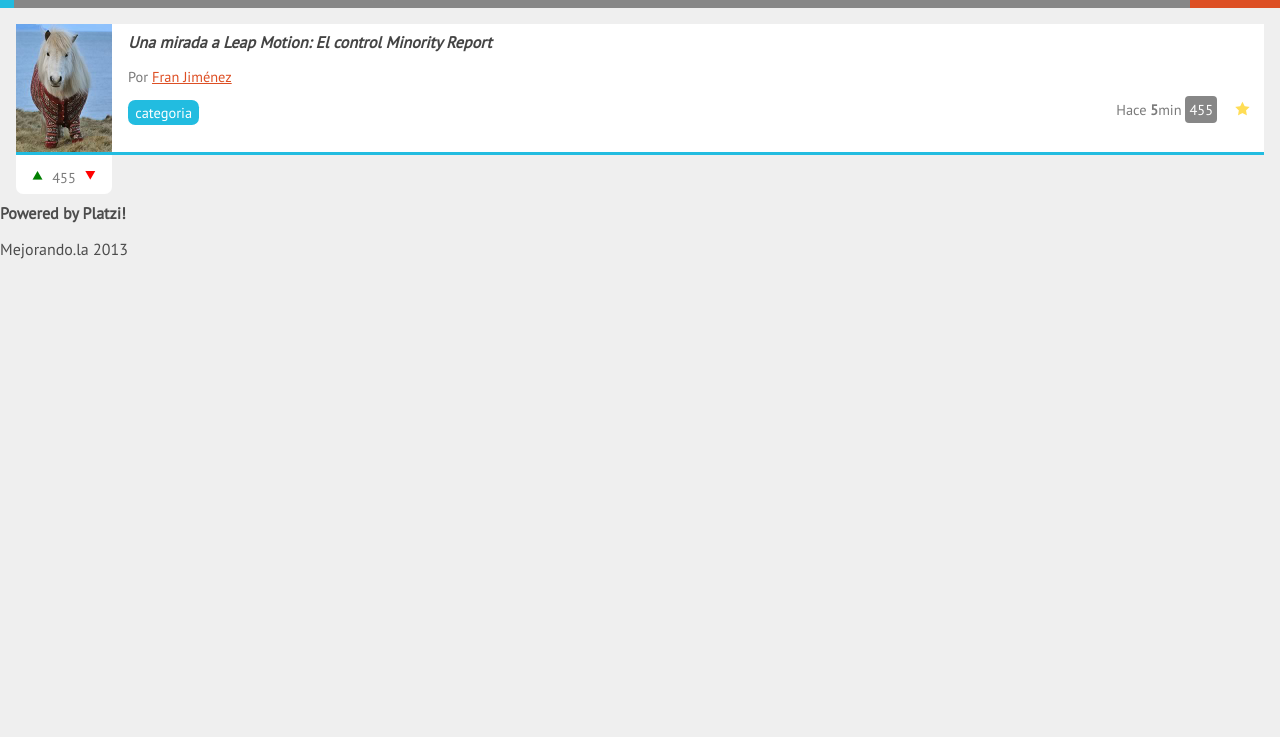
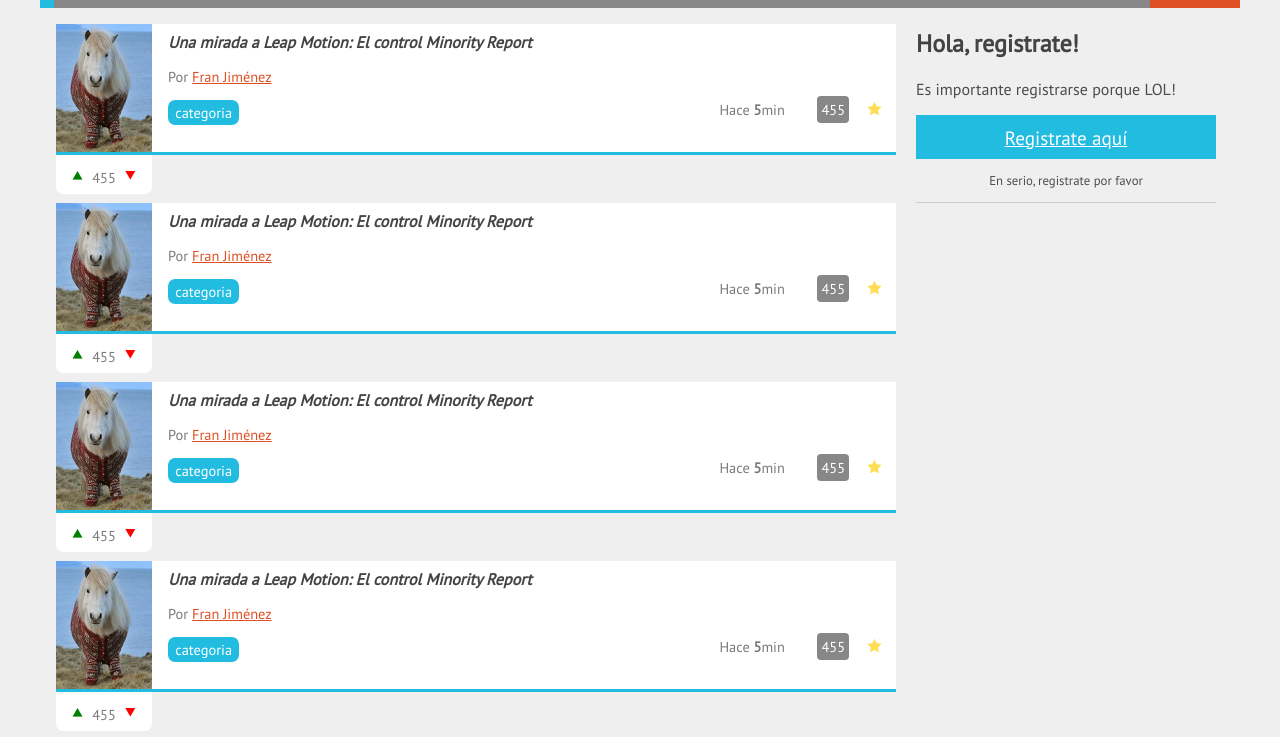
Before and after one commit to franjazz/PruebaRepositorio, a plain HTML site: page index.html in a window 1280 px wide. Shown: the part 125-862 px from the top of the page. Before the commit the page ends 800 px from the top, so only its background shows below. Drawn offline with Linux system fonts and the light colour scheme.

Commit message:
responsive design

```diff
--- a/estilos.css
+++ b/estilos.css
@@ -125,6 +125,10 @@ nav #publicar_nav a{
 	text-decoration: none;
 }
 
+#bienvenida {
+	display:none;
+}
+
 #contenido {
 	margin: 1em;
 }
@@ -150,6 +154,7 @@ nav #publicar_nav a{
 	background: #878787;
 	border-radius: 4px;
 	color: white;
+	margin: 0 0 0 2em;
 	padding:4px;
 	text-decoration: none;
 
--- a/index.html
+++ b/index.html
@@ -6,6 +6,7 @@
 	<link rel="stylesheet" href="normalize.css">
 	<link href='http://fonts.googleapis.com/css?family=PT+Sans' rel='stylesheet' type='text/css'>
 	<link rel="stylesheet" href="estilos.css">
+	<link rel="stylesheet" href="responsive.css">
 </head>
 <body>
 	<header>
@@ -27,9 +28,112 @@
 			<li><a href="#">Javascript</a></li>
 			<li><a href="#">CSS3</a></li>
 			<li><a href="#">Django</a></li>
-			<li id="publicar_nav"><a href="#">Publicar</li>
+			<li id="publicar_nav"><a href="#">Publicar</a></li>
 		</ul>
 	</nav>
+
+	<aside id="bienvenida">
+		<h2>Hola, registrate!</h2>
+		<p>Es importante registrarse porque LOL!</p>
+		<a id="registro" href="#">Registrate aquí</a>
+		<p id="mensaje_registro">En serio, registrate por favor</p>
+	</aside>
+	<section id="contenido">
+		<article class="item">
+			<figure class="imagen_item">
+				<img src="imagen.jpg">
+			</figure>
+			<h2 class="titulo_item">
+				<a href="#">Una mirada a Leap Motion: El control Minority Report</a>
+			</h2>
+			<p class="autor_item">
+				Por <a href="#">Fran Jiménez</a>
+			</p>
+			<p class="datos_item">
+				<a class="tag_item" href="#">categoria</a>
+				<span class="fecha_item">Hace <strong>5</strong>min</span>
+				<a class="comentarios_item" href="#">455</a>
+				<a class="guardar_item" href="#"></a>
+			</p>
+			<p class="votacion">
+				<a class="up" href="#"></a>
+				455
+				<a class="down" href="#"></a>
+			</p>
+		</article>
+	</section>
+	<section id="contenido">
+		<article class="item">
+			<figure class="imagen_item">
+				<img src="imagen.jpg">
+			</figure>
+			<h2 class="titulo_item">
+				<a href="#">Una mirada a Leap Motion: El control Minority Report</a>
+			</h2>
+			<p class="autor_item">
+				Por <a href="#">Fran Jiménez</a>
+			</p>
+			<p class="datos_item">
+				<a class="tag_item" href="#">categoria</a>
+				<span class="fecha_item">Hace <strong>5</strong>min</span>
+				<a class="comentarios_item" href="#">455</a>
+				<a class="guardar_item" href="#"></a>
+			</p>
+			<p class="votacion">
+				<a class="up" href="#"></a>
+				455
+				<a class="down" href="#"></a>
+			</p>
+		</article>
+	</section>
+	<section id="contenido">
+		<article class="item">
+			<figure class="imagen_item">
+				<img src="imagen.jpg">
+			</figure>
+			<h2 class="titulo_item">
+				<a href="#">Una mirada a Leap Motion: El control Minority Report</a>
+			</h2>
+			<p class="autor_item">
+				Por <a href="#">Fran Jiménez</a>
+			</p>
+			<p class="datos_item">
+				<a class="tag_item" href="#">categoria</a>
+				<span class="fecha_item">Hace <strong>5</strong>min</span>
+				<a class="comentarios_item" href="#">455</a>
+				<a class="guardar_item" href="#"></a>
+			</p>
+			<p class="votacion">
+				<a class="up" href="#"></a>
+				455
+				<a class="down" href="#"></a>
+			</p>
+		</article>
+	</section>
+	<section id="contenido">
+		<article class="item">
+			<figure class="imagen_item">
+				<img src="imagen.jpg">
+			</figure>
+			<h2 class="titulo_item">
+				<a href="#">Una mirada a Leap Motion: El control Minority Report</a>
+			</h2>
+			<p class="autor_item">
+				Por <a href="#">Fran Jiménez</a>
+			</p>
+			<p class="datos_item">
+				<a class="tag_item" href="#">categoria</a>
+				<span class="fecha_item">Hace <strong>5</strong>min</span>
+				<a class="comentarios_item" href="#">455</a>
+				<a class="guardar_item" href="#"></a>
+			</p>
+			<p class="votacion">
+				<a class="up" href="#"></a>
+				455
+				<a class="down" href="#"></a>
+			</p>
+		</article>
+	</section>
 	<section id="contenido">
 		<article class="item">
 			<figure class="imagen_item">
--- /dev/null
+++ b/responsive.css
@@ -0,0 +1,36 @@
+@media screen and (min-width: 768px)
+{
+	body {
+		margin: 0 auto;
+		max-width: 1200px;
+	}
+	#bienvenida {
+		border-bottom: 1px solid #CCC;
+		display: block;
+		float: right;
+		margin-right: 2%;
+		width: 25%;
+	}
+
+	#bienvenida h2 {
+		color: #434343;
+	}
+	#bienvenida #mensaje_registro,
+	#bienvenida #registro {
+		text-align: center;
+	}
+	#bienvenida #mensaje_registro {
+		font-size: 0.8em;
+	}
+
+	#bienvenida #registro {
+		background: #22BCE0;
+		color: white;
+		display: block;
+		font-size: 1.2em;
+		padding: 0.5em 0;
+	}
+	#contenido {
+		width:70%;
+	}
+}
```
